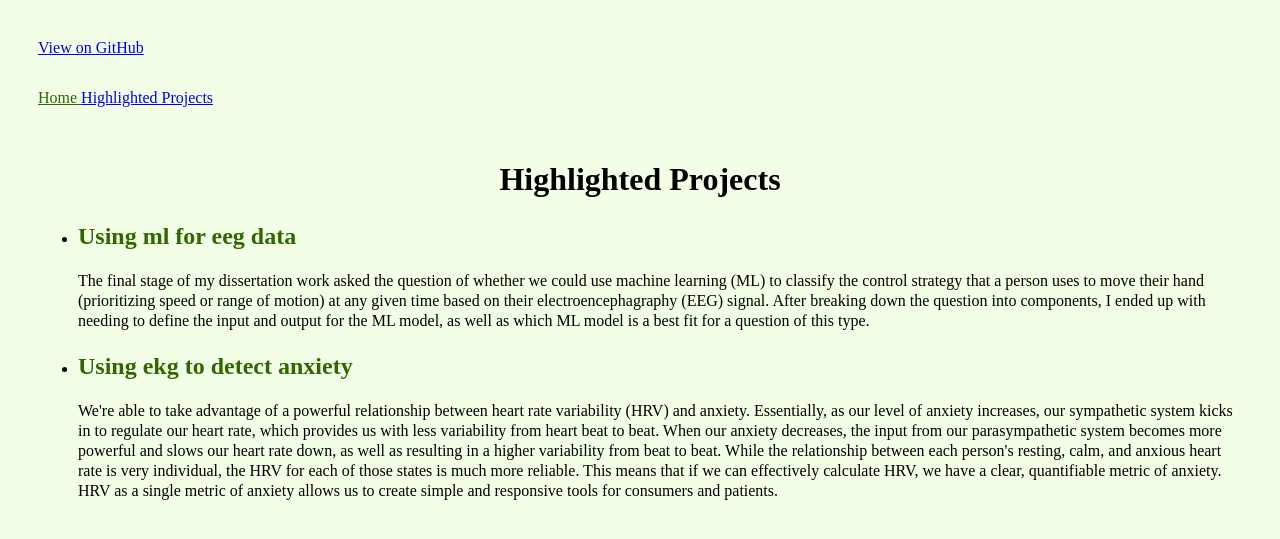
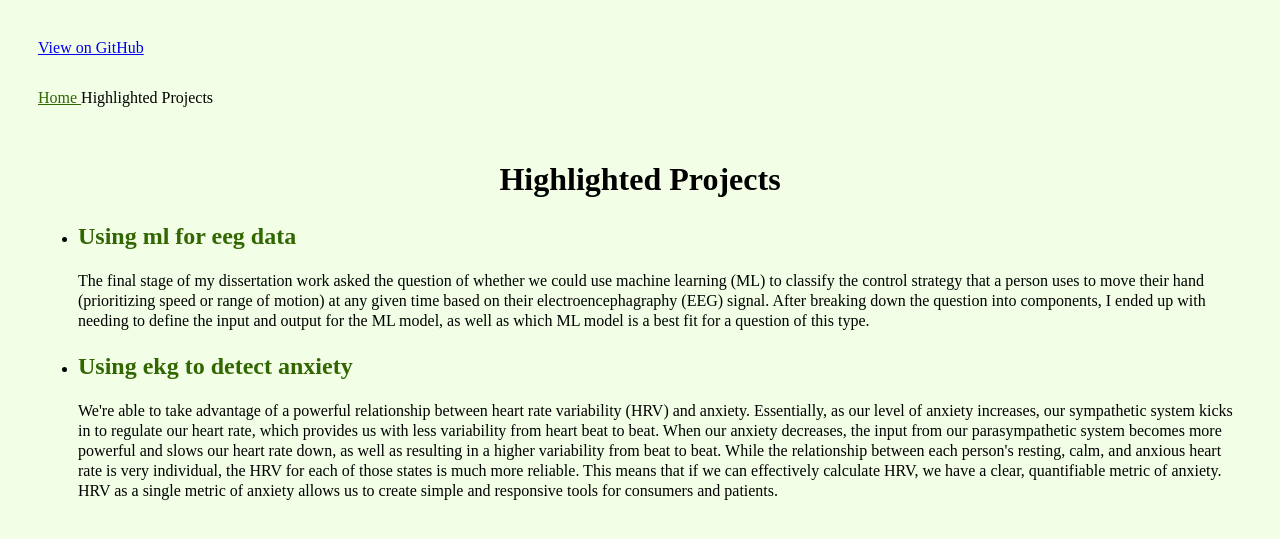
Before and after one commit to lziegelman/lziegelman.github.io, a Jekyll site: the page built from blog.html, in a window 1280 px wide. Shown: the top 539 px of the page. Built offline with Jekyll 4.4.1, drawn with Linux system fonts in a browser that asks for light colours.

Commit message:
Update navigation.html

```diff
--- a/_includes/navigation.html
+++ b/_includes/navigation.html
@@ -5,8 +5,7 @@
 
 <nav>
   {% for item in site.data.navigation %}
-    <a href="{{ item.link }}" {% if page.url == item.link %}style="color: black; text-decoration: none;"{% endif %}>
-    <a href="{{ item.link }}" {% if page.url != item.link %}style="color: #316600; text-decoration: underline;"{% endif %}>
+    <a href="{{ item.link }}" {% if page.url == item.link %}style="color: black; text-decoration: none;"{% else %} style="color: #316600; text-decoration: underline;"{% endif %}>
       {{ item.name }}
     </a>
   {% endfor %}
```
